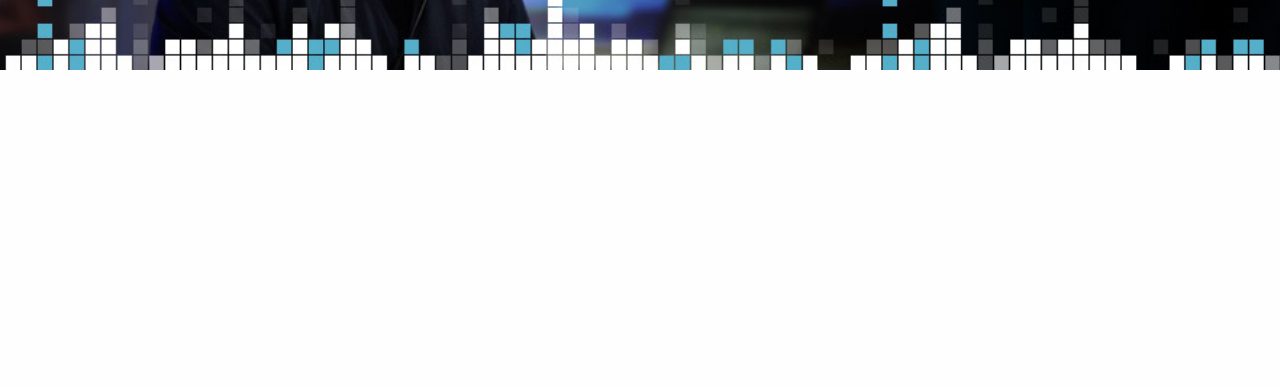
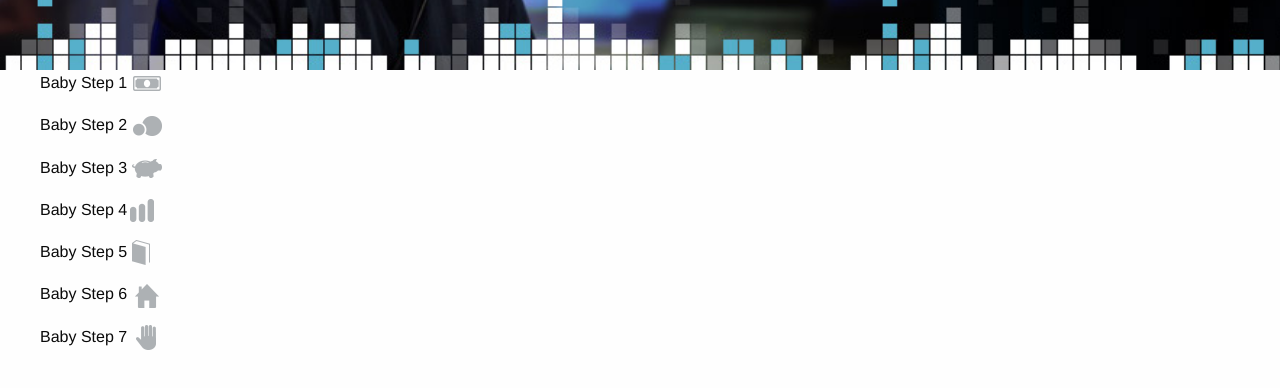
Before and after one commit to Korirmitchelle/e5, a plain HTML site: page index.html in a window 1280 px wide. Shown: the part 330-718 px from the top of the page. Drawn offline with Linux system fonts and the light colour scheme.

Commit message:
div small

```diff
--- a/index.html
+++ b/index.html
@@ -22,13 +22,27 @@
     </header>
     <section class="row">
         <div class="medium-3 columns">
-            <section class="row small"></section>
-            <section class="row small"></section>
-            <section class="row small"></section>
-            <section class="row small"></section>
-            <section class="row small"></section>
-            <section class="row small"></section>
-            <section class="row small"></section>
+            <section class="row small">
+                <p> Baby Step 1 <img src="images/icons/individual/icons_small_bs1.png" alt=""></p>
+            </section>
+            <section class="row small">
+                <p> Baby Step 2 <img src="images/icons/individual/icons_small_bs2.png" alt=""></p>
+            </section>
+            <section class="row small">
+                <p>Baby Step 3 <img src="images/icons/individual/icons_small_bs3.png" alt=""></p>
+            </section>
+            <section class="row small">
+                <p> Baby Step 4<img src="images/icons/individual/icons_small_bs4.png" alt=""></p>
+            </section>
+            <section class="row small">
+                <p>Baby Step 5<img src="images/icons/individual/icons_small_bs5.png" alt=""></p>
+            </section>
+            <section class="row small">
+                <p>Baby Step 6 <img src="images/icons/individual/icons_small_bs6.png" alt=""></p>
+            </section>
+            <section class="row small">
+                <p>Baby Step 7 <img src="images/icons/individual/icons_small_bs7.png" alt=""></p>
+            </section>
             <section class="row big"></section>
         </div>
         <div class="medium-9 columns"></div>
```
